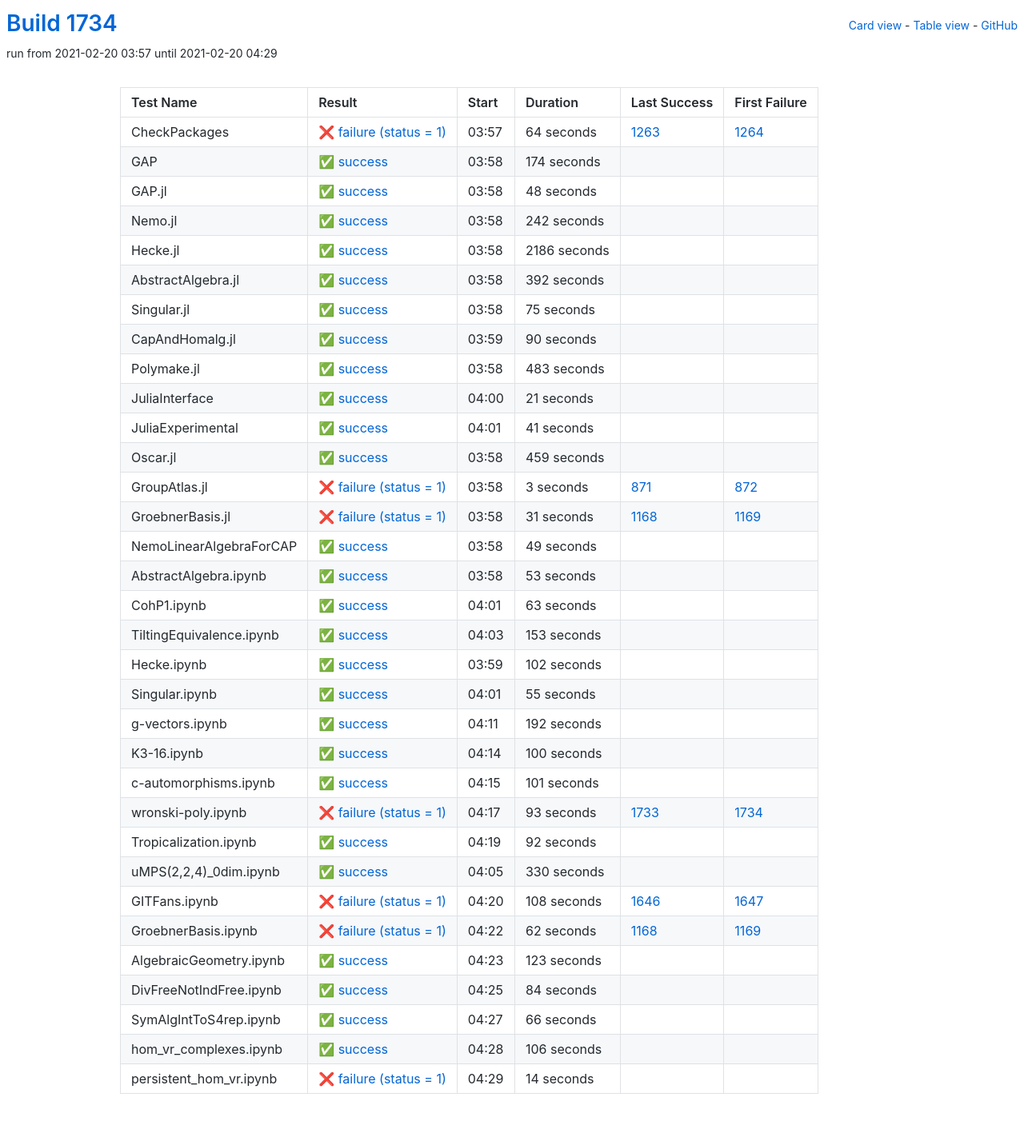
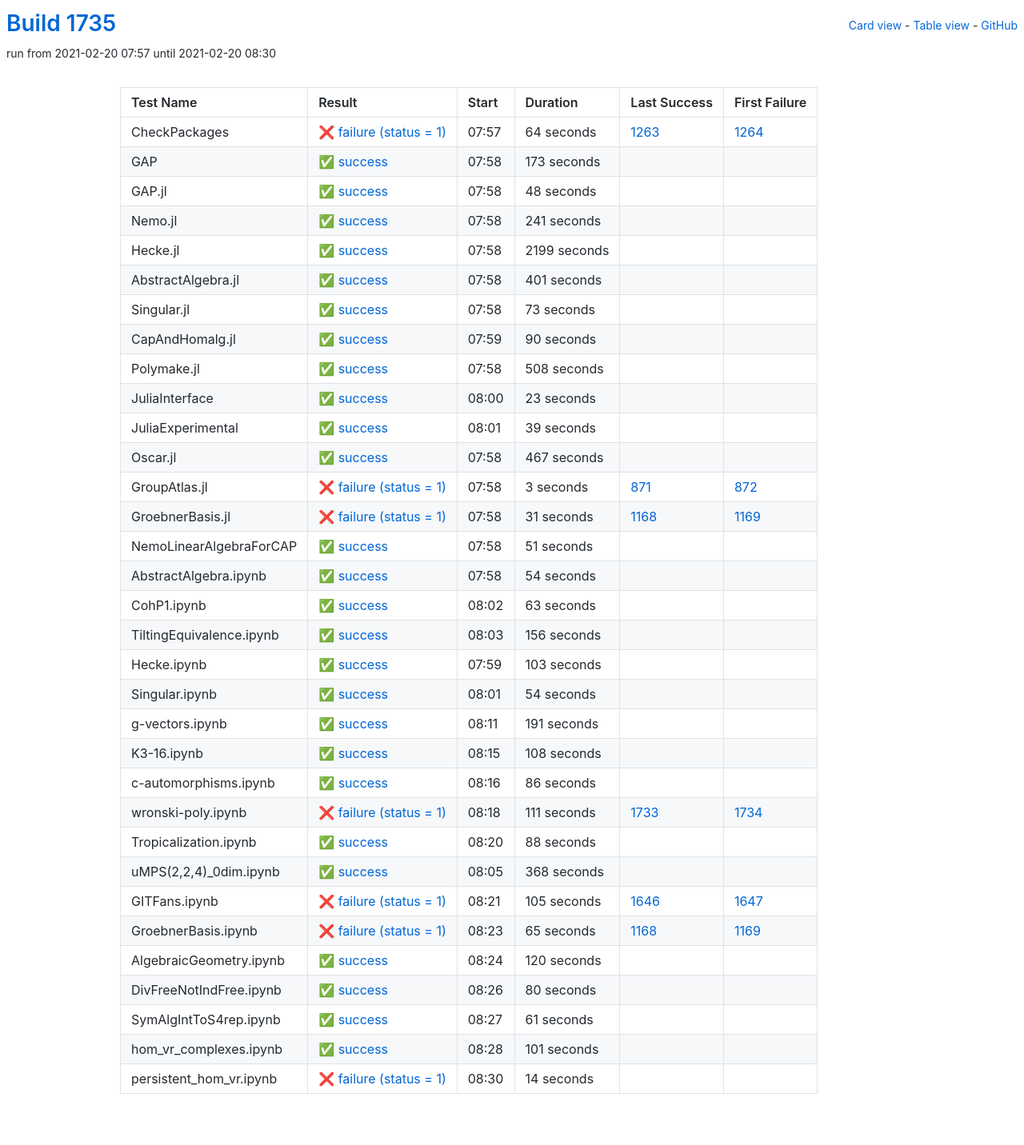
Before and after one commit to oscar-system/oscar-ci-status-stable, a Jekyll site: the page built from table.html, in a window 1280 px wide. Shown: the whole page at 80% size. Built offline with Jekyll 4.4.1, drawn with Linux system fonts in a browser that asks for light colours.

Commit message:
Build #1735

```diff
--- a/_data/ci.yml
+++ b/_data/ci.yml
@@ -1,6 +1,6 @@
 ---
-build: 1734
-build_url: https://oscarci.mathematik.uni-kl.de/job/oscar-stable/1734/
+build: 1735
+build_url: https://oscarci.mathematik.uni-kl.de/job/oscar-stable/1735/
 job: oscar-stable
 organization: oscar-system
 repo: oscar-ci-status-stable
@@ -8,8 +8,8 @@ repourl: https://github.com/oscar-system/oscar-ci-status-stable
 tests:
 - name: CheckPackages
   id: checkpackages
-  log: https://oscarci.mathematik.uni-kl.de/job/oscar-stable/1734/artifact/logs/build-1734/CheckPackages.log
-  start: 2021-02-20 03:57
+  log: https://oscarci.mathematik.uni-kl.de/job/oscar-stable/1735/artifact/logs/build-1735/CheckPackages.log
+  start: 2021-02-20 07:57
   success: false
   exitcode: 1
   status: failure
@@ -20,20 +20,20 @@ tests:
   first_failure_url: https://oscarci.mathematik.uni-kl.de/job/oscar-stable/1264/
 - name: GAP
   id: gap
-  log: https://oscarci.mathematik.uni-kl.de/job/oscar-stable/1734/artifact/logs/build-1734/GAP.log
-  start: 2021-02-20 03:58
+  log: https://oscarci.mathematik.uni-kl.de/job/oscar-stable/1735/artifact/logs/build-1735/GAP.log
+  start: 2021-02-20 07:58
   success: true
   exitcode: 0
   status: success
-  duration: 174
+  duration: 173
   last_success: false
   last_success_url:
   first_failure: false
   first_failure_url:
 - name: GAP.jl
   id: gap-jl
-  log: https://oscarci.mathematik.uni-kl.de/job/oscar-stable/1734/artifact/logs/build-1734/GAP.jl.log
-  start: 2021-02-20 03:58
+  log: https://oscarci.mathematik.uni-kl.de/job/oscar-stable/1735/artifact/logs/build-1735/GAP.jl.log
+  start: 2021-02-20 07:58
   success: true
   exitcode: 0
   status: success
@@ -44,56 +44,56 @@ tests:
   first_failure_url:
 - name: Nemo.jl
   id: nemo-jl
-  log: https://oscarci.mathematik.uni-kl.de/job/oscar-stable/1734/artifact/logs/build-1734/Nemo.jl.log
-  start: 2021-02-20 03:58
+  log: https://oscarci.mathematik.uni-kl.de/job/oscar-stable/1735/artifact/logs/build-1735/Nemo.jl.log
+  start: 2021-02-20 07:58
   success: true
   exitcode: 0
   status: success
-  duration: 242
+  duration: 241
   last_success: false
   last_success_url:
   first_failure: false
   first_failure_url:
 - name: Hecke.jl
   id: hecke-jl
-  log: https://oscarci.mathematik.uni-kl.de/job/oscar-stable/1734/artifact/logs/build-1734/Hecke.jl.log
-  start: 2021-02-20 03:58
+  log: https://oscarci.mathematik.uni-kl.de/job/oscar-stable/1735/artifact/logs/build-1735/Hecke.jl.log
+  start: 2021-02-20 07:58
   success: true
   exitcode: 0
   status: success
-  duration: 2186
+  duration: 2199
   last_success: false
   last_success_url:
   first_failure: false
   first_failure_url:
 - name: AbstractAlgebra.jl
   id: abstractalgebra-jl
-  log: https://oscarci.mathematik.uni-kl.de/job/oscar-stable/1734/artifact/logs/build-1734/AbstractAlgebra.jl.log
-  start: 2021-02-20 03:58
+  log: https://oscarci.mathematik.uni-kl.de/job/oscar-stable/1735/artifact/logs/build-1735/AbstractAlgebra.jl.log
+  start: 2021-02-20 07:58
   success: true
   exitcode: 0
   status: success
-  duration: 392
+  duration: 401
   last_success: false
   last_success_url:
   first_failure: false
   first_failure_url:
 - name: Singular.jl
   id: singular-jl
-  log: https://oscarci.mathematik.uni-kl.de/job/oscar-stable/1734/artifact/logs/build-1734/Singular.jl.log
-  start: 2021-02-20 03:58
+  log: https://oscarci.mathematik.uni-kl.de/job/oscar-stable/1735/artifact/logs/build-1735/Singular.jl.log
+  start: 2021-02-20 07:58
   success: true
   exitcode: 0
   status: success
-  duration: 75
+  duration: 73
   last_success: false
   last_success_url:
   first_failure: false
   first_failure_url:
 - name: CapAndHomalg.jl
   id: capandhomalg-jl
-  log: https://oscarci.mathematik.uni-kl.de/job/oscar-stable/1734/artifact/logs/build-1734/CapAndHomalg.jl.log
-  start: 2021-02-20 03:59
+  log: https://oscarci.mathematik.uni-kl.de/job/oscar-stable/1735/artifact/logs/build-1735/CapAndHomalg.jl.log
+  start: 2021-02-20 07:59
   success: true
   exitcode: 0
   status: success
@@ -104,56 +104,56 @@ tests:
   first_failure_url:
 - name: Polymake.jl
   id: polymake-jl
-  log: https://oscarci.mathematik.uni-kl.de/job/oscar-stable/1734/artifact/logs/build-1734/Polymake.jl.log
-  start: 2021-02-20 03:58
+  log: https://oscarci.mathematik.uni-kl.de/job/oscar-stable/1735/artifact/logs/build-1735/Polymake.jl.log
+  start: 2021-02-20 07:58
   success: true
   exitcode: 0
   status: success
-  duration: 483
+  duration: 508
   last_success: false
   last_success_url:
   first_failure: false
   first_failure_url:
 - name: JuliaInterface
   id: juliainterface
-  log: https://oscarci.mathematik.uni-kl.de/job/oscar-stable/1734/artifact/logs/build-1734/JuliaInterface.log
-  start: 2021-02-20 04:00
+  log: https://oscarci.mathematik.uni-kl.de/job/oscar-stable/1735/artifact/logs/build-1735/JuliaInterface.log
+  start: 2021-02-20 08:00
   success: true
   exitcode: 0
   status: success
-  duration: 21
+  duration: 23
   last_success: false
   last_success_url:
   first_failure: false
   first_failure_url:
 - name: JuliaExperimental
   id: juliaexperimental
-  log: https://oscarci.mathematik.uni-kl.de/job/oscar-stable/1734/artifact/logs/build-1734/JuliaExperimental.log
-  start: 2021-02-20 04:01
+  log: https://oscarci.mathematik.uni-kl.de/job/oscar-stable/1735/artifact/logs/build-1735/JuliaExperimental.log
+  start: 2021-02-20 08:01
   success: true
   exitcode: 0
   status: success
-  duration: 41
+  duration: 39
   last_success: false
   last_success_url:
   first_failure: false
   first_failure_url:
 - name: Oscar.jl
   id: oscar-jl
-  log: https://oscarci.mathematik.uni-kl.de/job/oscar-stable/1734/artifact/logs/build-1734/Oscar.jl.log
-  start: 2021-02-20 03:58
+  log: https://oscarci.mathematik.uni-kl.de/job/oscar-stable/1735/artifact/logs/build-1735/Oscar.jl.log
+  start: 2021-02-20 07:58
   success: true
   exitcode: 0
   status: success
-  duration: 459
+  duration: 467
   last_success: false
   last_success_url:
   first_failure: false
   first_failure_url:
 - name: GroupAtlas.jl
   id: groupatlas-jl
-  log: https://oscarci.mathematik.uni-kl.de/job/oscar-stable/1734/artifact/logs/build-1734/GroupAtlas.jl.log
-  start: 2021-02-20 03:58
+  log: https://oscarci.mathematik.uni-kl.de/job/oscar-stable/1735/artifact/logs/build-1735/GroupAtlas.jl.log
+  start: 2021-02-20 07:58
   success: false
   exitcode: 1
   status: failure
@@ -164,8 +164,8 @@ tests:
   first_failure_url: https://oscarci.mathematik.uni-kl.de/job/oscar-stable/872/
 - name: GroebnerBasis.jl
   id: groebnerbasis-jl
-  log: https://oscarci.mathematik.uni-kl.de/job/oscar-stable/1734/artifact/logs/build-1734/GroebnerBasis.jl.log
-  start: 2021-02-20 03:58
+  log: https://oscarci.mathematik.uni-kl.de/job/oscar-stable/1735/artifact/logs/build-1735/GroebnerBasis.jl.log
+  start: 2021-02-20 07:58
   success: false
   exitcode: 1
   status: failure
@@ -176,32 +176,32 @@ tests:
   first_failure_url: https://oscarci.mathematik.uni-kl.de/job/oscar-stable/1169/
 - name: NemoLinearAlgebraForCAP
   id: nemolinearalgebraforcap
-  log: https://oscarci.mathematik.uni-kl.de/job/oscar-stable/1734/artifact/logs/build-1734/NemoLinearAlgebraForCAP.log
-  start: 2021-02-20 03:58
+  log: https://oscarci.mathematik.uni-kl.de/job/oscar-stable/1735/artifact/logs/build-1735/NemoLinearAlgebraForCAP.log
+  start: 2021-02-20 07:58
   success: true
   exitcode: 0
   status: success
-  duration: 49
+  duration: 51
   last_success: false
   last_success_url:
   first_failure: false
   first_failure_url:
 - name: AbstractAlgebra.ipynb
   id: abstractalgebra-ipynb
-  log: https://oscarci.mathematik.uni-kl.de/job/oscar-stable/1734/artifact/logs/build-1734/AbstractAlgebra.ipynb.log
-  start: 2021-02-20 03:58
+  log: https://oscarci.mathematik.uni-kl.de/job/oscar-stable/1735/artifact/logs/build-1735/AbstractAlgebra.ipynb.log
+  start: 2021-02-20 07:58
   success: true
   exitcode: 0
   status: success
-  duration: 53
+  duration: 54
   last_success: false
   last_success_url:
   first_failure: false
   first_failure_url:
 - name: CohP1.ipynb
   id: cohp1-ipynb
-  log: https://oscarci.mathematik.uni-kl.de/job/oscar-stable/1734/artifact/logs/build-1734/CohP1.ipynb.log
-  start: 2021-02-20 04:01
+  log: https://oscarci.mathematik.uni-kl.de/job/oscar-stable/1735/artifact/logs/build-1735/CohP1.ipynb.log
+  start: 2021-02-20 08:02
   success: true
   exitcode: 0
   status: success
@@ -212,68 +212,176 @@ tests:
   first_failure_url:
 - name: TiltingEquivalence.ipynb
   id: tiltingequivalence-ipynb
-  log: https://oscarci.mathematik.uni-kl.de/job/oscar-stable/1734/artifact/logs/build-1734/TiltingEquivalence.ipynb.log
-  start: 2021-02-20 04:03
+  log: https://oscarci.mathematik.uni-kl.de/job/oscar-stable/1735/artifact/logs/build-1735/TiltingEquivalence.ipynb.log
+  start: 2021-02-20 08:03
   success: true
   exitcode: 0
   status: success
-  duration: 153
+  duration: 156
   last_success: false
   last_success_url:
   first_failure: false
   first_failure_url:
 - name: Hecke.ipynb
   id: hecke-ipynb
-  log: https://oscarci.mathematik.uni-kl.de/job/oscar-stable/1734/artifact/logs/build-1734/Hecke.ipynb.log
-  start: 2021-02-20 03:59
+  log: https://oscarci.mathematik.uni-kl.de/job/oscar-stable/1735/artifact/logs/build-1735/Hecke.ipynb.log
+  start: 2021-02-20 07:59
   success: true
   exitcode: 0
   status: success
-  duration: 102
+  duration: 103
   last_success: false
   last_success_url:
   first_failure: false
   first_failure_url:
 - name: Singular.ipynb
   id: singular-ipynb
-  log: https://oscarci.mathematik.uni-kl.de/job/oscar-stable/1734/artifact/logs/build-1734/Singular.ipynb.log
-  start: 2021-02-20 04:01
+  log: https://oscarci.mathematik.uni-kl.de/job/oscar-stable/1735/artifact/logs/build-1735/Singular.ipynb.log
+  start: 2021-02-20 08:01
   success: true
   exitcode: 0
   status: success
-  duration: 55
+  duration: 54
   last_success: false
   last_success_url:
   first_failure: false
   first_failure_url:
 - name: g-vectors.ipynb
   id: g-vectors-ipynb
-  log: https://oscarci.mathematik.uni-kl.de/job/oscar-stable/1734/artifact/logs/build-1734/g-vectors.ipynb.log
-  start: 2021-02-20 04:11
+  log: https://oscarci.mathematik.uni-kl.de/job/oscar-stable/1735/artifact/logs/build-1735/g-vectors.ipynb.log
+  start: 2021-02-20 08:11
   success: true
   exitcode: 0
   status: success
-  duration: 192
+  duration: 191
   last_success: false
   last_success_url:
   first_failure: false
   first_failure_url:
 - name: K3-16.ipynb
   id: k3-16-ipynb
-  log: https://oscarci.mathematik.uni-kl.de/job/oscar-stable/1734/artifact/logs/build-1734/K3-16.ipynb.log
-  start: 2021-02-20 04:14
+  log: https://oscarci.mathematik.uni-kl.de/job/oscar-stable/1735/artifact/logs/build-1735/K3-16.ipynb.log
+  start: 2021-02-20 08:15
   success: true
   exitcode: 0
   status: success
-  duration: 100
+  duration: 108
   last_success: false
   last_success_url:
   first_failure: false
   first_failure_url:
 - name: c-automorphisms.ipynb
   id: c-automorphisms-ipynb
-  log: https://oscarci.mathematik.uni-kl.de/job/oscar-stable/1734/artifact/logs/build-1734/c-automorphisms.ipynb.log
-  start: 2021-02-20 04:15
+  log: https://oscarci.mathematik.uni-kl.de/job/oscar-stable/1735/artifact/logs/build-1735/c-automorphisms.ipynb.log
+  start: 2021-02-20 08:16
+  success: true
+  exitcode: 0
+  status: success
+  duration: 86
+  last_success: false
+  last_success_url:
+  first_failure: false
+  first_failure_url:
+- name: wronski-poly.ipynb
+  id: wronski-poly-ipynb
+  log: https://oscarci.mathematik.uni-kl.de/job/oscar-stable/1735/artifact/logs/build-1735/wronski-poly.ipynb.log
+  start: 2021-02-20 08:18
+  success: false
+  exitcode: 1
+  status: failure
+  duration: 111
+  last_success: 1733
+  last_success_url: https://oscarci.mathematik.uni-kl.de/job/oscar-stable/1733/
+  first_failure: 1734
+  first_failure_url: https://oscarci.mathematik.uni-kl.de/job/oscar-stable/1734/
+- name: Tropicalization.ipynb
+  id: tropicalization-ipynb
+  log: https://oscarci.mathematik.uni-kl.de/job/oscar-stable/1735/artifact/logs/build-1735/Tropicalization.ipynb.log
+  start: 2021-02-20 08:20
+  success: true
+  exitcode: 0
+  status: success
+  duration: 88
+  last_success: false
+  last_success_url:
+  first_failure: false
+  first_failure_url:
+- name: uMPS(2,2,4)_0dim.ipynb
+  id: umps-2-2-4-0dim-ipynb
+  log: https://oscarci.mathematik.uni-kl.de/job/oscar-stable/1735/artifact/logs/build-1735/uMPS-2-2-4-_0dim.ipynb.log
+  start: 2021-02-20 08:05
+  success: true
+  exitcode: 0
+  status: success
+  duration: 368
+  last_success: false
+  last_success_url:
+  first_failure: false
+  first_failure_url:
+- name: GITFans.ipynb
+  id: gitfans-ipynb
+  log: https://oscarci.mathematik.uni-kl.de/job/oscar-stable/1735/artifact/logs/build-1735/GITFans.ipynb.log
+  start: 2021-02-20 08:21
+  success: false
+  exitcode: 1
+  status: failure
+  duration: 105
+  last_success: 1646
+  last_success_url: https://oscarci.mathematik.uni-kl.de/job/oscar-stable/1646/
+  first_failure: 1647
+  first_failure_url: https://oscarci.mathematik.uni-kl.de/job/oscar-stable/1647/
+- name: GroebnerBasis.ipynb
+  id: groebnerbasis-ipynb
+  log: https://oscarci.mathematik.uni-kl.de/job/oscar-stable/1735/artifact/logs/build-1735/GroebnerBasis.ipynb.log
+  start: 2021-02-20 08:23
+  success: false
+  exitcode: 1
+  status: failure
+  duration: 65
+  last_success: 1168
+  last_success_url: https://oscarci.mathematik.uni-kl.de/job/oscar-stable/1168/
+  first_failure: 1169
+  first_failure_url: https://oscarci.mathematik.uni-kl.de/job/oscar-stable/1169/
+- name: AlgebraicGeometry.ipynb
+  id: algebraicgeometry-ipynb
+  log: https://oscarci.mathematik.uni-kl.de/job/oscar-stable/1735/artifact/logs/build-1735/AlgebraicGeometry.ipynb.log
+  start: 2021-02-20 08:24
+  success: true
+  exitcode: 0
+  status: success
+  duration: 120
+  last_success: false
+  last_success_url:
+  first_failure: false
+  first_failure_url:
+- name: DivFreeNotIndFree.ipynb
+  id: divfreenotindfree-ipynb
+  log: https://oscarci.mathematik.uni-kl.de/job/oscar-stable/1735/artifact/logs/build-1735/DivFreeNotIndFree.ipynb.log
+  start: 2021-02-20 08:26
+  success: true
+  exitcode: 0
+  status: success
+  duration: 80
+  last_success: false
+  last_success_url:
+  first_failure: false
+  first_failure_url:
+- name: SymAlgIntToS4rep.ipynb
+  id: symalginttos4rep-ipynb
+  log: https://oscarci.mathematik.uni-kl.de/job/oscar-stable/1735/artifact/logs/build-1735/SymAlgIntToS4rep.ipynb.log
+  start: 2021-02-20 08:27
+  success: true
+  exitcode: 0
+  status: success
+  duration: 61
+  last_success: false
+  last_success_url:
+  first_failure: false
+  first_failure_url:
+- name: hom_vr_complexes.ipynb
+  id: hom-vr-complexes-ipynb
+  log: https://oscarci.mathematik.uni-kl.de/job/oscar-stable/1735/artifact/logs/build-1735/hom_vr_complexes.ipynb.log
+  start: 2021-02-20 08:28
   success: true
   exitcode: 0
   status: success
@@ -282,118 +390,10 @@ tests:
   last_success_url:
   first_failure: false
   first_failure_url:
-- name: wronski-poly.ipynb
-  id: wronski-poly-ipynb
-  log: https://oscarci.mathematik.uni-kl.de/job/oscar-stable/1734/artifact/logs/build-1734/wronski-poly.ipynb.log
-  start: 2021-02-20 04:17
-  success: false
-  exitcode: 1
-  status: failure
-  duration: 93
-  last_success: 1733
-  last_success_url: https://oscarci.mathematik.uni-kl.de/job/oscar-stable/1733/
-  first_failure: 1734
-  first_failure_url: https://oscarci.mathematik.uni-kl.de/job/oscar-stable/1734/
-- name: Tropicalization.ipynb
-  id: tropicalization-ipynb
-  log: https://oscarci.mathematik.uni-kl.de/job/oscar-stable/1734/artifact/logs/build-1734/Tropicalization.ipynb.log
-  start: 2021-02-20 04:19
-  success: true
-  exitcode: 0
-  status: success
-  duration: 92
-  last_success: false
-  last_success_url:
-  first_failure: false
-  first_failure_url:
-- name: uMPS(2,2,4)_0dim.ipynb
-  id: umps-2-2-4-0dim-ipynb
-  log: https://oscarci.mathematik.uni-kl.de/job/oscar-stable/1734/artifact/logs/build-1734/uMPS-2-2-4-_0dim.ipynb.log
-  start: 2021-02-20 04:05
-  success: true
-  exitcode: 0
-  status: success
-  duration: 330
-  last_success: false
-  last_success_url:
-  first_failure: false
-  first_failure_url:
-- name: GITFans.ipynb
-  id: gitfans-ipynb
-  log: https://oscarci.mathematik.uni-kl.de/job/oscar-stable/1734/artifact/logs/build-1734/GITFans.ipynb.log
-  start: 2021-02-20 04:20
-  success: false
-  exitcode: 1
-  status: failure
-  duration: 108
-  last_success: 1646
-  last_success_url: https://oscarci.mathematik.uni-kl.de/job/oscar-stable/1646/
-  first_failure: 1647
-  first_failure_url: https://oscarci.mathematik.uni-kl.de/job/oscar-stable/1647/
-- name: GroebnerBasis.ipynb
-  id: groebnerbasis-ipynb
-  log: https://oscarci.mathematik.uni-kl.de/job/oscar-stable/1734/artifact/logs/build-1734/GroebnerBasis.ipynb.log
-  start: 2021-02-20 04:22
-  success: false
-  exitcode: 1
-  status: failure
-  duration: 62
-  last_success: 1168
-  last_success_url: https://oscarci.mathematik.uni-kl.de/job/oscar-stable/1168/
-  first_failure: 1169
-  first_failure_url: https://oscarci.mathematik.uni-kl.de/job/oscar-stable/1169/
-- name: AlgebraicGeometry.ipynb
-  id: algebraicgeometry-ipynb
-  log: https://oscarci.mathematik.uni-kl.de/job/oscar-stable/1734/artifact/logs/build-1734/AlgebraicGeometry.ipynb.log
-  start: 2021-02-20 04:23
-  success: true
-  exitcode: 0
-  status: success
-  duration: 123
-  last_success: false
-  last_success_url:
-  first_failure: false
-  first_failure_url:
-- name: DivFreeNotIndFree.ipynb
-  id: divfreenotindfree-ipynb
-  log: https://oscarci.mathematik.uni-kl.de/job/oscar-stable/1734/artifact/logs/build-1734/DivFreeNotIndFree.ipynb.log
-  start: 2021-02-20 04:25
-  success: true
-  exitcode: 0
-  status: success
-  duration: 84
-  last_success: false
-  last_success_url:
-  first_failure: false
-  first_failure_url:
-- name: SymAlgIntToS4rep.ipynb
-  id: symalginttos4rep-ipynb
-  log: https://oscarci.mathematik.uni-kl.de/job/oscar-stable/1734/artifact/logs/build-1734/SymAlgIntToS4rep.ipynb.log
-  start: 2021-02-20 04:27
-  success: true
-  exitcode: 0
-  status: success
-  duration: 66
-  last_success: false
-  last_success_url:
-  first_failure: false
-  first_failure_url:
-- name: hom_vr_complexes.ipynb
-  id: hom-vr-complexes-ipynb
-  log: https://oscarci.mathematik.uni-kl.de/job/oscar-stable/1734/artifact/logs/build-1734/hom_vr_complexes.ipynb.log
-  start: 2021-02-20 04:28
-  success: true
-  exitcode: 0
-  status: success
-  duration: 106
-  last_success: false
-  last_success_url:
-  first_failure: false
-  first_failure_url:
 - name: persistent_hom_vr.ipynb
   id: persistent-hom-vr-ipynb
-  log: https://oscarci.mathematik.uni-kl.de/job/oscar-stable/1734/artifact/logs/build-1734/persistent_hom_vr.ipynb.log
-  start: 2021-02-20 04:29
+  log: https://oscarci.mathematik.uni-kl.de/job/oscar-stable/1735/artifact/logs/build-1735/persistent_hom_vr.ipynb.log
+  start: 2021-02-20 08:30
   success: false
   exitcode: 1
   status: failure
```
Also changed, not shown: README.md.
